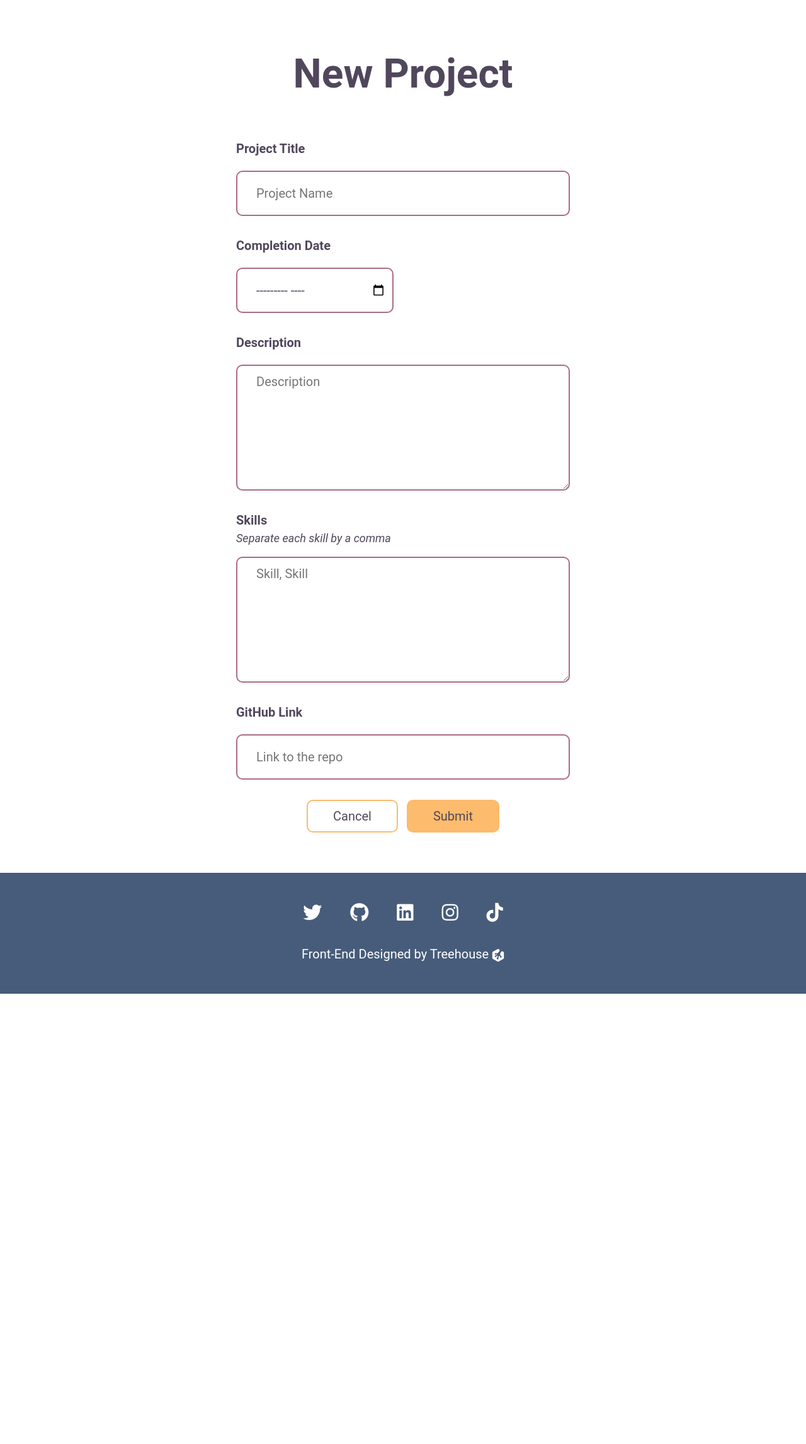
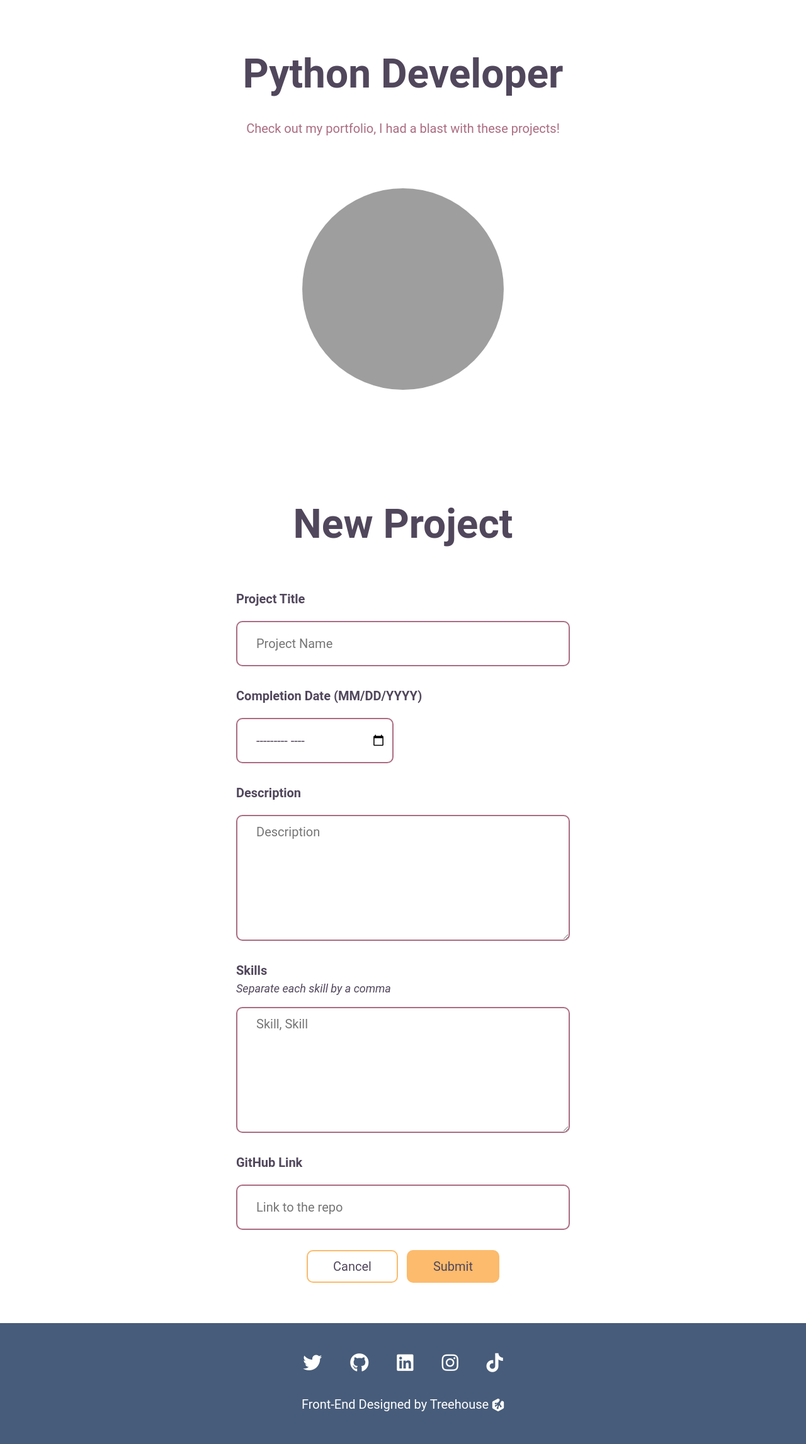
Before and after one commit to ericsryan/python_techdegree_project_5, a Flask app: page /projects/new in a window 1280 px wide. Shown: the part 93-2386 px from the top of the page at 63% size. Before the commit the page ends 1671 px from the top, so only its background shows below. Run offline with Flask 3, Linux system fonts and the light colour scheme; grey boxes are pictures that could not be loaded.

Commit message:
Add tagline to header and indicate date format in project add/edit pages

```diff
--- a/templates/about.html
+++ b/templates/about.html
@@ -3,11 +3,6 @@
 {% block title %}About Me{% endblock %}
 
 {% block content %}
-  <section class="header">
-    <h1>Python Developer</h1>
-    <p>A short one-liner about your love of coding.</p>
-    <img src="https://www.ericsryan.com/static/images/IMG_0543.jpg" alt="Headshot of myself">
-  </section>
   <section id="about">
     <h2>About Me</h2>
     <p>For the past 20 years I have served as a caregiver and care home administrator. I found an interest in web development and computer programming because of a need in my work.</p>
--- a/templates/index.html
+++ b/templates/index.html
@@ -1,11 +1,6 @@
 {% extends 'layout.html' %}
 
 {% block content %}
-    <section class="header">
-        <h1>Python Developer</h1>
-        <p>A short one-liner about your love of coding.</p>
-        <img src="https://www.ericsryan.com/static/images/IMG_0543.jpg" alt="Headshot of myself">
-    </section>
     <section id="projects">
         <div id="triangle3"></div>
         <i class="fas fa-file-code"></i>
--- a/templates/layout.html
+++ b/templates/layout.html
@@ -50,6 +50,11 @@
                 </div>
             </nav>
         </section>
+        <section class="header">
+          <h1>Python Developer</h1>
+          <p>Check out my portfolio, I had a blast with these projects!</p>
+          <img src="https://www.ericsryan.com/static/images/IMG_0543.jpg" alt="Headshot of myself">
+      </section>
 {% block content %}{% endblock %}
         <section class="footer">
             <div class="socials">
--- a/templates/projectform.html
+++ b/templates/projectform.html
@@ -10,7 +10,7 @@
         <form action="{{ url_for('create_project') }}" method="POST">
             <label for="title">Project Title</label>
             <input type="text" name="title" id="title" placeholder="Project Name" required>
-            <label for="date">Completion Date</label>
+            <label for="date">Completion Date (MM/DD/YYYY)</label>
             <input type="month" name="date" id="date" required>
             <label for="description">Description</label>
             <textarea name="description" id="description" cols="30" rows="20" placeholder="Description" required></textarea>
```
Also changed, not shown: instance/projects.db.
